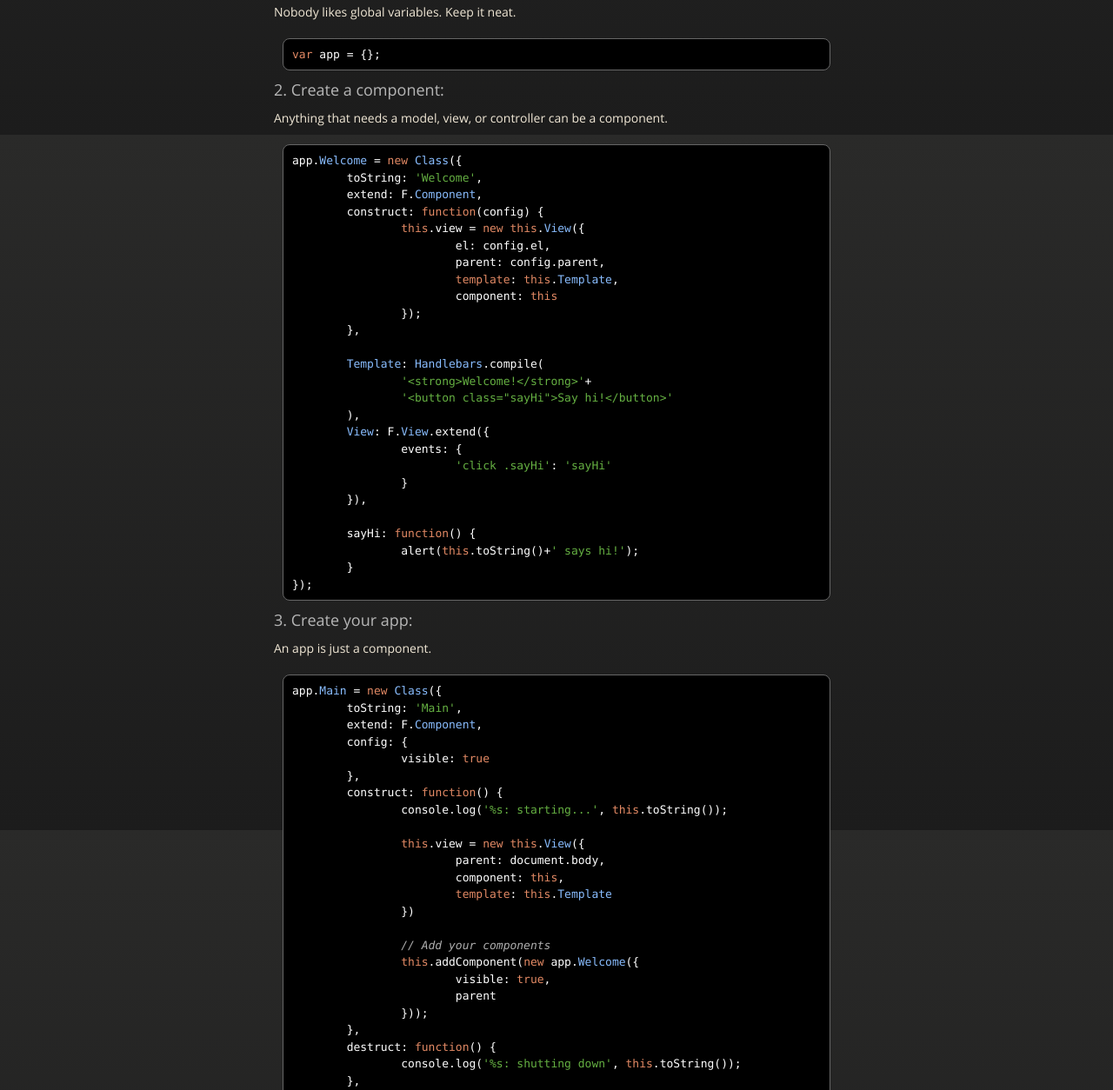
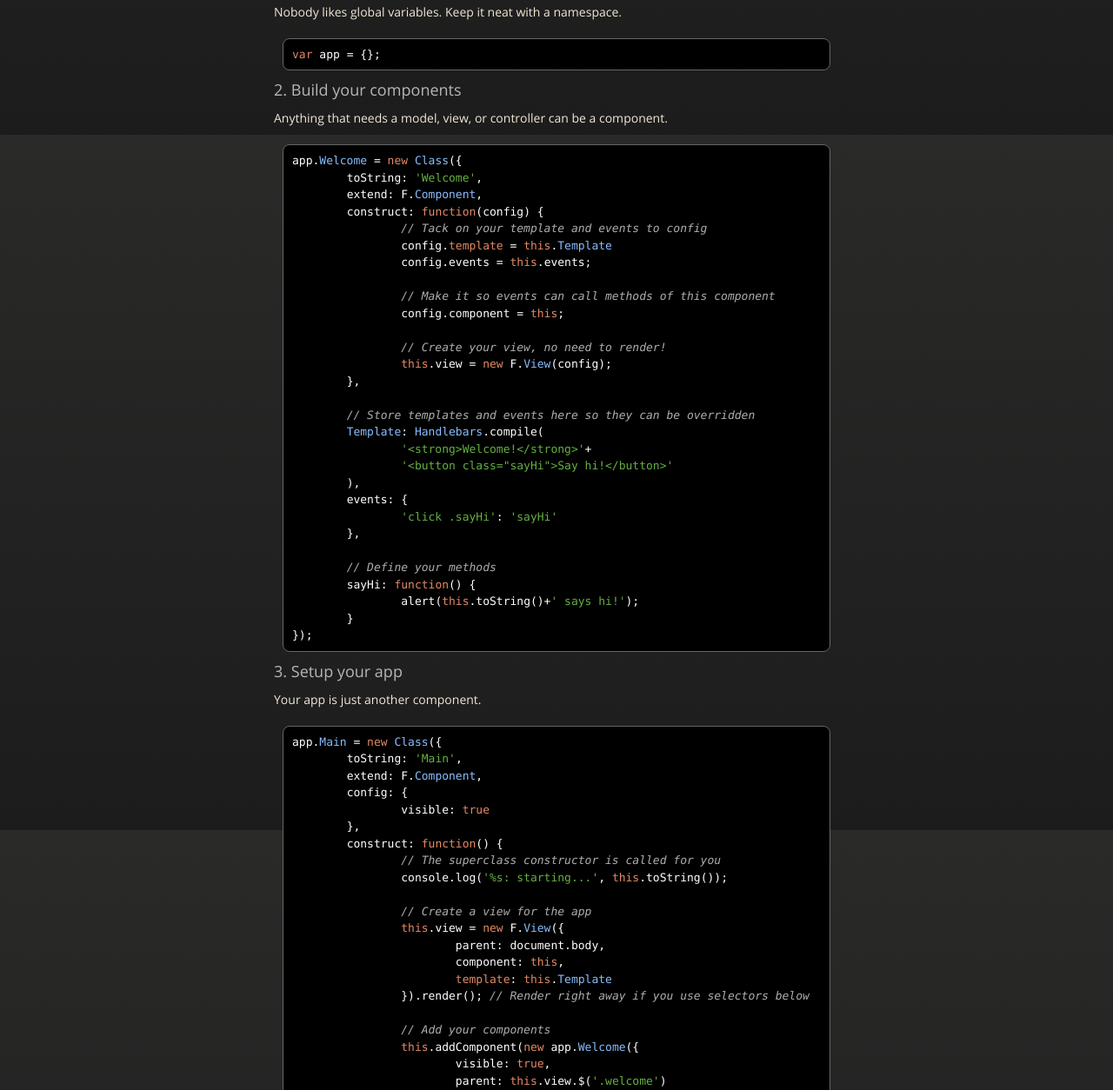
Before and after one commit to lazd/F, a plain HTML site: page index.html in a window 1280 px wide. Shown: the part 645-1899 px from the top of the page at 87% size. Drawn offline with nearby package versions, Linux system fonts and the light colour scheme.

Commit message:
Added example snippets

```diff
--- a/index.html
+++ b/index.html
@@ -64,41 +64,43 @@
 			<h2>Getting started is easy.</h2>
 
 			<h3>1. Create a namespace:</h3>
-			<p>Nobody likes global variables. Keep it neat.</p>
+			<p>Nobody likes global variables. Keep it neat with a namespace.</p>
 <code class="prettyprint">var app = {};</code>
 
-
-			<h3>2. Create a component:</h3>
+			<h3>2. Build your components</h3>
 			<p>Anything that needs a model, view, or controller can be a component.</p>
 <code class="prettyprint">app.Welcome = new Class({
 	toString: 'Welcome',
 	extend: F.Component,
 	construct: function(config) {
-		this.view = new this.View({
-			el: config.el,
-			parent: config.parent,
-			template: this.Template,
-			component: this
-		});
+		// Tack on your template and events to config
+		config.template = this.Template
+		config.events = this.events;
+
+		// Make it so events can call methods of this component
+		config.component = this;
+
+		// Create your view, no need to render!
+		this.view = new F.View(config);
 	},
 
+	// Store templates and events here so they can be overridden
 	Template: Handlebars.compile(
 		'&lt;strong&gt;Welcome!&lt;/strong&gt;'+
 		'&lt;button class="sayHi"&gt;Say hi!&lt;/button&gt;'
 	),
-	View: F.View.extend({
-		events: {
-			'click .sayHi': 'sayHi'
-		}
-	}),
+	events: {
+		'click .sayHi': 'sayHi'
+	},
 
+	// Define your methods
 	sayHi: function() {
 		alert(this.toString()+' says hi!');
 	}
 });</code>
 
-			<h3>3. Create your app:</h3>
-			<p>An app is just a component.</p>
+			<h3>3. Setup your app</h3>
+			<p>Your app is just another component.</p>
 			<code class="prettyprint">app.Main = new Class({
 	toString: 'Main',
 	extend: F.Component,
@@ -106,34 +108,38 @@
 		visible: true
 	},
 	construct: function() {
+		// The superclass constructor is called for you
 		console.log('%s: starting...', this.toString());
 
-		this.view = new this.View({
+		// Create a view for the app
+		this.view = new F.View({
 			parent: document.body,
 			component: this,
 			template: this.Template
-		})
+		}).render(); // Render right away if you use selectors below
 
 		// Add your components
 		this.addComponent(new app.Welcome({
 			visible: true,
-			parent
+			parent: this.view.$('.welcome')
 		}));
 	},
 	destruct: function() {
+		// Superclass destructors are called for you, and F
+		// will call destruct() on all your components for you
 		console.log('%s: shutting down', this.toString());
 	},
 
+	// tore the template in the prototype so it can be overridden
 	Template: Handlebars.compile(
 		'&lt;h1&gt;Killer App&lt;/h1&gt;'+
 		'&lt;div class="welcome"&gt;&lt;/div&gt;'
-	),
-	View: F.View.extend({
-		events: {
-			'click .sayHi': 'sayHi'
-		}
-	})
+	)
 });</code>
+
+		<h3>3. Create an instance of your app</h3>
+		<p>Fire it up!</p>
+		<code class="prettyprint">var myApp = new app.Main();</code>
 
 		</section>
 	</div>
```
